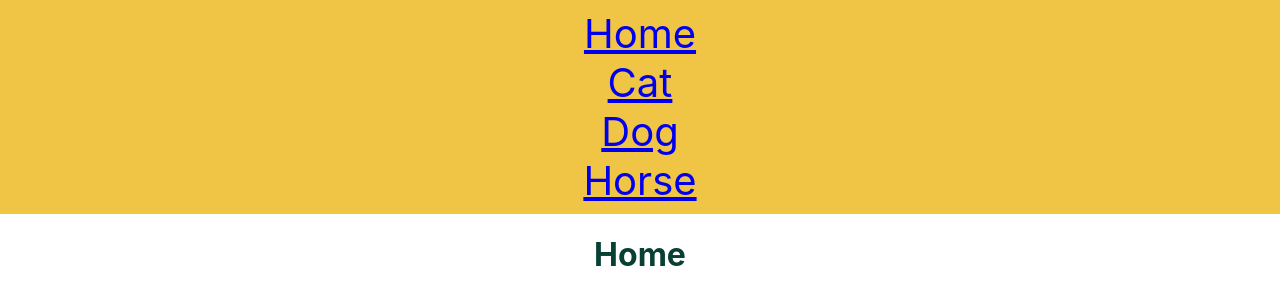
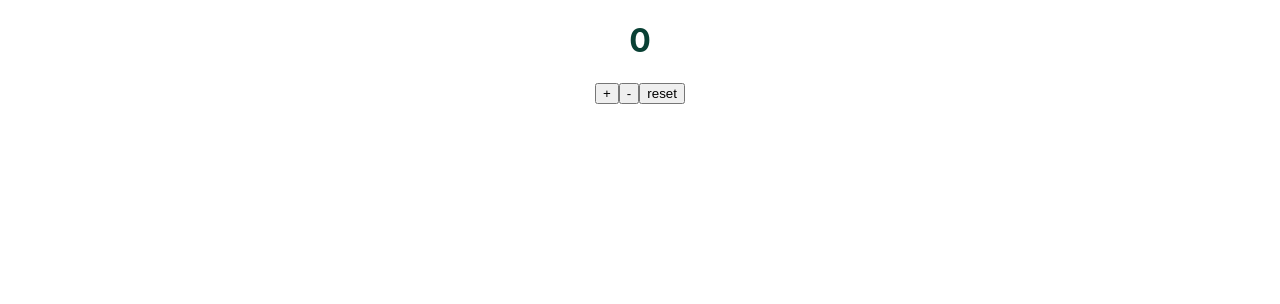
Before and after one commit to Mohammadi2005/React-Practice, a React (Create React App) app: page / in a window 1280 px wide. Shown: the top 304 px of the page. Built offline with nearby package versions, Linux system fonts and the light colour scheme.

Commit message:
counter (useContext and component)

```diff
--- a/src/App.js
+++ b/src/App.js
@@ -1,37 +1,33 @@
 import './App.css';
-import {Cat} from './pages/cat'
-import {Home} from './pages/home'
-import {Dog} from './pages/dog'
-import {Horse} from './pages/horse'
-import {Error} from './pages/Error'
-import {Route, Routes, Link, BrowserRouter as Router} from 'react-router-dom'
+import {useState} from "react";
+import {createContext, useContext} from "react";
 
+const MyContext = createContext()
 
 
 function App() {
 
+    const [count, setCount] = useState(0);
+
     return (
         <div className="App" >
-            <Router>
-                <div style={{backgroundColor:'#f0c444' , fontSize: "40px", padding : "9px"}}>
-                    <Link to="/">Home</Link><br/>
-                    <Link to="/cat">Cat</Link><br/>
-                    <Link to="/dog">Dog</Link><br/>
-                    <Link to="/horse">Horse</Link>
-                </div>
-                <Routes>
-                    <Route path="/" element={<Home/>}/>
-                    <Route path="/cat" element={<Cat/>}/>
-                    <Route path="/dog" element={<Dog/>}/>
-                    <Route path="/horse" element={<Horse/>}/>
-                    <Route path="*" element={<Error/>}/>
-                </Routes>
-            </Router>
+            <MyContext.Provider value={{count, setCount}}>
+                <Counter/>
+            </MyContext.Provider>
         </div>
     );
 }
 
-
-
+function Counter() {
+    const {count, setCount }= useContext(MyContext)
+    return (
+        <div className="Counter">
+            <h1>{count}</h1>
+            <button onClick={() => setCount(count + 1)}>+</button>
+            <button onClick={() => setCount(count - 1)}>-</button>
+            <button onClick={() => setCount(0)}>reset</button>
+        </div>
+    )
+}
 
 export default App;
```
